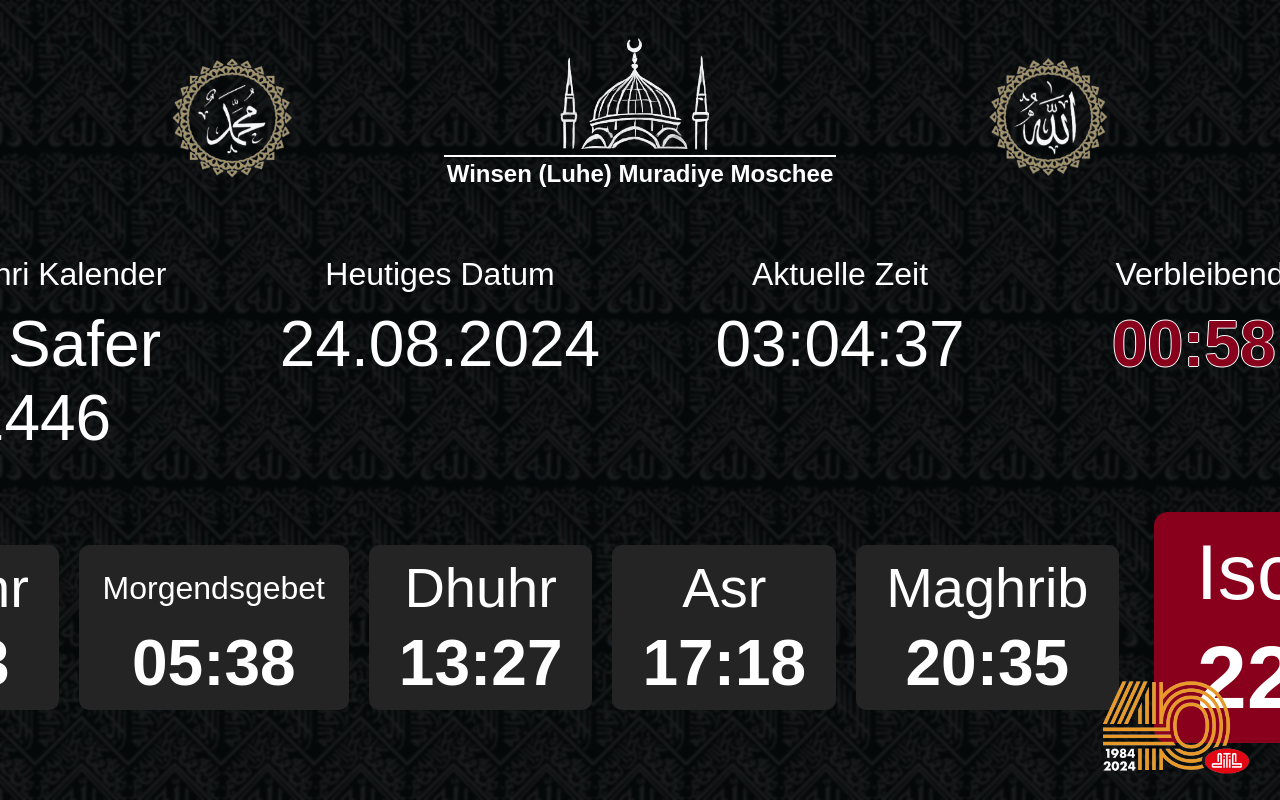
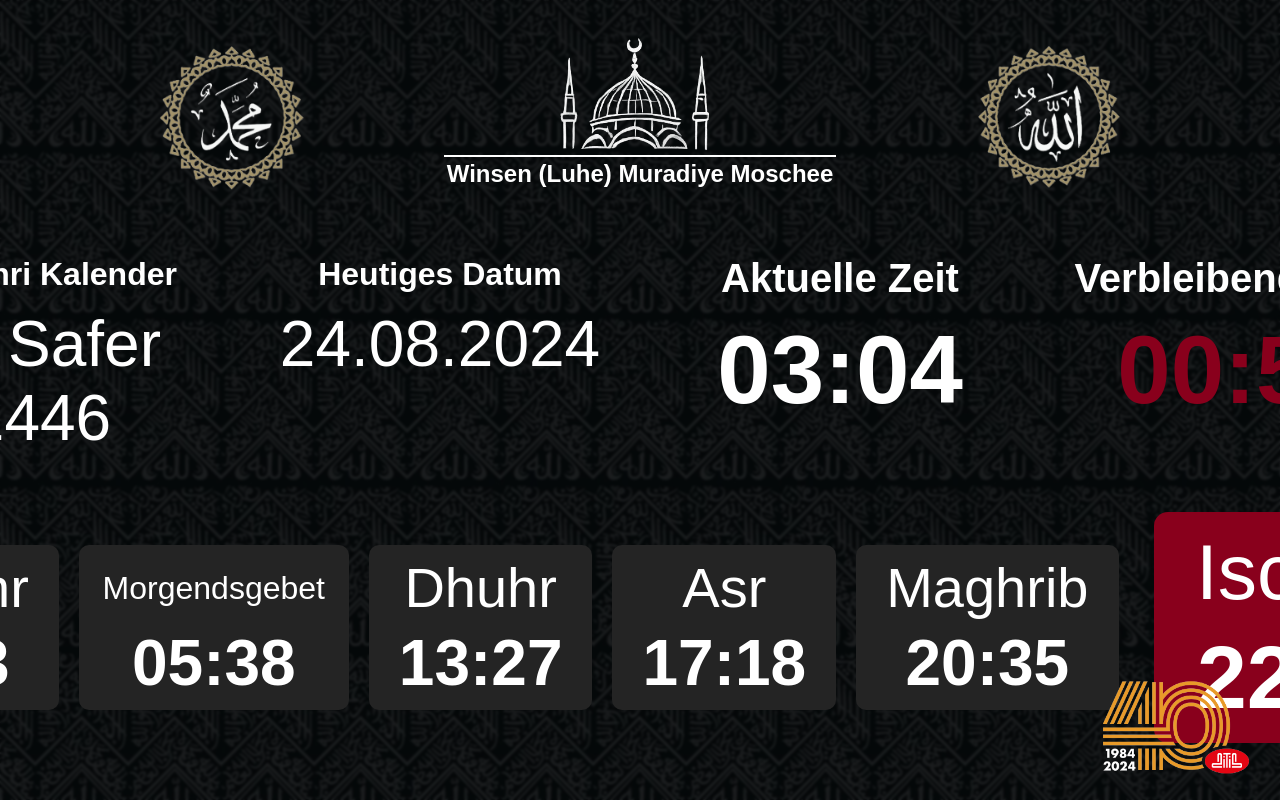
Before and after one commit to berkkan22/cami-uhr, a SvelteKit app: page / in a window 1280 px wide. Shown: the top 800 px of the page. Built offline with nearby package versions, Linux system fonts and the light colour scheme.

Commit message:
change size and name

```diff
--- a/src/lib/prayer.ts
+++ b/src/lib/prayer.ts
@@ -88,9 +88,9 @@ export function calculateTimeDifference(currentTime: Date, prayerTime: Date): st
 
   const hours = Math.floor(diff / 1000 / 60 / 60);
   const minutes = Math.floor(diff / 1000 / 60 % 60);
-  const seconds = Math.floor(diff / 1000 % 60);
+  // const seconds = Math.floor(diff / 1000 % 60);
 
-  return `${hours.toString().padStart(2, '0')}:${minutes.toString().padStart(2, '0')}:${seconds.toString().padStart(2, '0')}`;
+  return `${hours.toString().padStart(2, '0')}:${minutes.toString().padStart(2, '0')}`;
 }
 
 
--- a/src/routes/+page.svelte
+++ b/src/routes/+page.svelte
@@ -61,7 +61,7 @@
 		setInterval(() => {
 			currentDate = new Date(Date.now() + timeOffset * convertMS);
 
-			currentTime = currentDate.toLocaleTimeString('de-DE');
+			currentTime = currentDate.toLocaleTimeString('de-DE', { hour: '2-digit', minute: '2-digit' });
 			if (currentPrayer !== undefined) {
 				remainingTime = calculateRemainingTime(currentPrayer, currentDate);
 				currentPayerTime = checkWhichPrayerTime(currentPrayer, currentDate);
--- a/src/routes/components/DateTimeDisplay.svelte
+++ b/src/routes/components/DateTimeDisplay.svelte
@@ -55,19 +55,31 @@
 	.time-title {
 		font-size: 2rem;
 		margin-bottom: 14px;
+		font-weight: bold;
 	}
 
 	.time-value {
 		font-size: 4rem;
 	}
 
+	#current-time > .time-value {
+		font-weight: bold;
+		font-size: 6rem;
+	}
+
+	#current-time > .time-title {
+		font-weight: bold;
+		font-size: 2.5rem;
+	}
+
+	#next-prayer-time > .time-title {
+		font-weight: bold;
+		font-size: 2.5rem;
+	}
+
 	#next-prayer-time > .time-value {
+		font-size: 6rem;
 		color: #89001c;
 		font-weight: bold;
-		text-shadow:
-			-1px 0 white,
-			0 1px white,
-			1px 0 white,
-			0 -1px white;
 	}
 </style>
--- a/src/routes/components/OsmanBeyCami.svelte
+++ b/src/routes/components/OsmanBeyCami.svelte
@@ -83,8 +83,7 @@
 	}
 
 	.arab {
-		/* position: absolute; */
-		width: 10%;
+		width: 12%;
 		height: auto;
 	}
 
```
Also changed, not shown: 2 other files (tests, documents, lock files or other folders).
